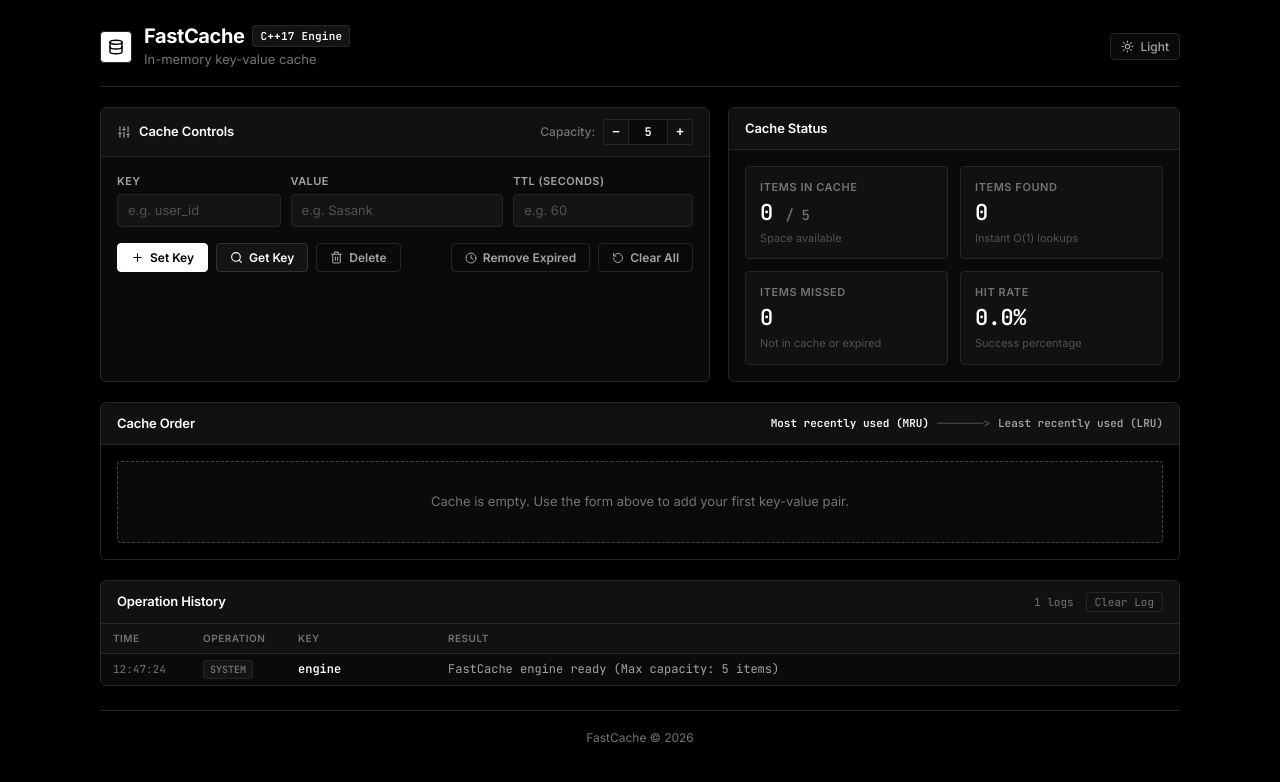
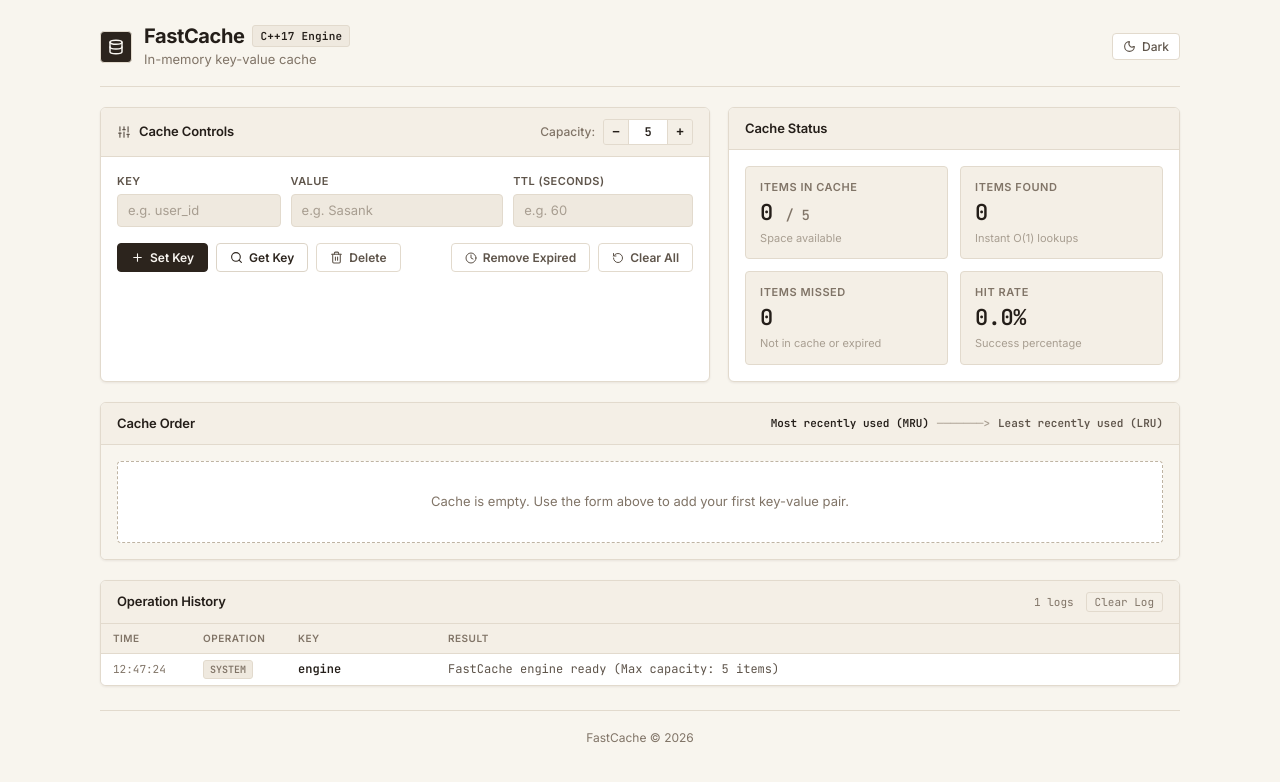
Before and after one commit to Coder1809/FastCache, a React (Vite) app in the folder web/: page / in a window 1280 px wide. Shown: the top 782 px of the page. Built offline with nearby package versions, Linux system fonts and the light colour scheme; the HTML template or start-up script is replaced by a standard one.

Commit message:
ui: apply bright warm beige theme and update favicon

```diff
--- a/web/src/App.jsx
+++ b/web/src/App.jsx
@@ -28,14 +28,14 @@ export default function App() {
   const [lookupResult, setLookupResult] = useState(null);
   const logEndRef = useRef(null);
 
-  // Theme state: defaults to dark developer theme, with light theme toggle
+  // Theme state: defaults to bright beige theme, with dark theme toggle
   const [theme, setTheme] = useState(() => {
-    return localStorage.getItem('fc_theme') || 'dark';
+    return localStorage.getItem('fc_theme_v2') || 'light';
   });
 
   useEffect(() => {
     document.documentElement.setAttribute('data-theme', theme);
-    localStorage.setItem('fc_theme', theme);
+    localStorage.setItem('fc_theme_v2', theme);
   }, [theme]);
 
   const toggleTheme = () => {
@@ -560,7 +560,7 @@ export default function App() {
             <tbody>
               {logs.length === 0 ? (
                 <tr>
-                  <td colSpan={4} style={{ textAlign: 'center', color: '#94a3b8', padding: '24px 0' }}>
+                  <td colSpan={4} style={{ textAlign: 'center', color: 'var(--text-muted)', padding: '24px 0' }}>
                     No operations recorded yet.
                   </td>
                 </tr>
--- a/web/src/index.css
+++ b/web/src/index.css
@@ -1,62 +1,62 @@
-/* Black & White Theme System */
-:root, [data-theme="dark"] {
-  --bg-page: #000000;
-  --bg-panel: #0a0a0a;
-  --bg-subtle: #141414;
-  --bg-muted: #111111;
-  --border-color: #262626;
-  --border-strong: #404040;
-  --text-primary: #ffffff;
-  --text-secondary: #a3a3a3;
-  --text-muted: #737373;
-  --text-light: #525252;
+/* Warm Beige Theme System */
+:root, [data-theme="light"] {
+  --bg-page: #f8f5ee;
+  --bg-panel: #ffffff;
+  --bg-subtle: #efe9df;
+  --bg-muted: #f4efe6;
+  --border-color: #e2dacd;
+  --border-strong: #bfb4a3;
+  --text-primary: #241e19;
+  --text-secondary: #5e544a;
+  --text-muted: #807467;
+  --text-light: #a89e91;
 
-  /* Primary Button (Inverted White on Black) */
-  --btn-primary-bg: #ffffff;
-  --btn-primary-fg: #000000;
-  --btn-primary-hover: #e5e5e5;
-
-  /* Secondary Button */
-  --btn-secondary-bg: #141414;
-  --btn-secondary-fg: #ffffff;
-  --btn-secondary-border: #333333;
-  --btn-secondary-hover: #222222;
-
-  /* Focus and Highlights */
-  --focus-ring: rgba(255, 255, 255, 0.2);
-  --highlight-card: #ffffff;
-
-  --shadow-subtle: 0 1px 2px 0 rgba(0, 0, 0, 0.8);
-}
-
-[data-theme="light"] {
-  --bg-page: #f4f4f5;
-  --bg-panel: #ffffff;
-  --bg-subtle: #e4e4e7;
-  --bg-muted: #fafafa;
-  --border-color: #d4d4d8;
-  --border-strong: #71717a;
-  --text-primary: #000000;
-  --text-secondary: #52525b;
-  --text-muted: #71717a;
-  --text-light: #a1a1aa;
-
-  /* Primary Button (Inverted Black on White) */
-  --btn-primary-bg: #000000;
-  --btn-primary-fg: #ffffff;
-  --btn-primary-hover: #27272a;
+  /* Primary Button (Rich Espresso on Cream) */
+  --btn-primary-bg: #2c241d;
+  --btn-primary-fg: #faf7f2;
+  --btn-primary-hover: #42372d;
 
   /* Secondary Button */
   --btn-secondary-bg: #ffffff;
-  --btn-secondary-fg: #000000;
-  --btn-secondary-border: #d4d4d8;
-  --btn-secondary-hover: #f4f4f5;
+  --btn-secondary-fg: #2c241d;
+  --btn-secondary-border: #dcd4c7;
+  --btn-secondary-hover: #f5efe6;
 
   /* Focus and Highlights */
-  --focus-ring: rgba(0, 0, 0, 0.15);
-  --highlight-card: #000000;
+  --focus-ring: rgba(180, 135, 80, 0.25);
+  --highlight-card: #2c241d;
 
-  --shadow-subtle: 0 1px 2px 0 rgba(0, 0, 0, 0.05);
+  --shadow-subtle: 0 1px 3px rgba(60, 45, 30, 0.05), 0 1px 2px rgba(60, 45, 30, 0.03);
+}
+
+[data-theme="dark"] {
+  --bg-page: #161311;
+  --bg-panel: #1f1b18;
+  --bg-subtle: #2b2520;
+  --bg-muted: #231e1b;
+  --border-color: #3d352d;
+  --border-strong: #5e5246;
+  --text-primary: #f7f4ed;
+  --text-secondary: #d4cbbf;
+  --text-muted: #9c9181;
+  --text-light: #6e6456;
+
+  /* Primary Button (Ivory on Dark Espresso) */
+  --btn-primary-bg: #efe9dc;
+  --btn-primary-fg: #1c1713;
+  --btn-primary-hover: #dfd7c8;
+
+  /* Secondary Button */
+  --btn-secondary-bg: #25201c;
+  --btn-secondary-fg: #f7f4ed;
+  --btn-secondary-border: #423930;
+  --btn-secondary-hover: #2f2823;
+
+  /* Focus and Highlights */
+  --focus-ring: rgba(239, 233, 220, 0.2);
+  --highlight-card: #f7f4ed;
+
+  --shadow-subtle: 0 1px 3px rgba(0, 0, 0, 0.6);
 }
 
 :root {
```
Also changed, not shown: web/index.html (line endings or trailing spaces), 4 other files (tests, documents, lock files or other folders).
